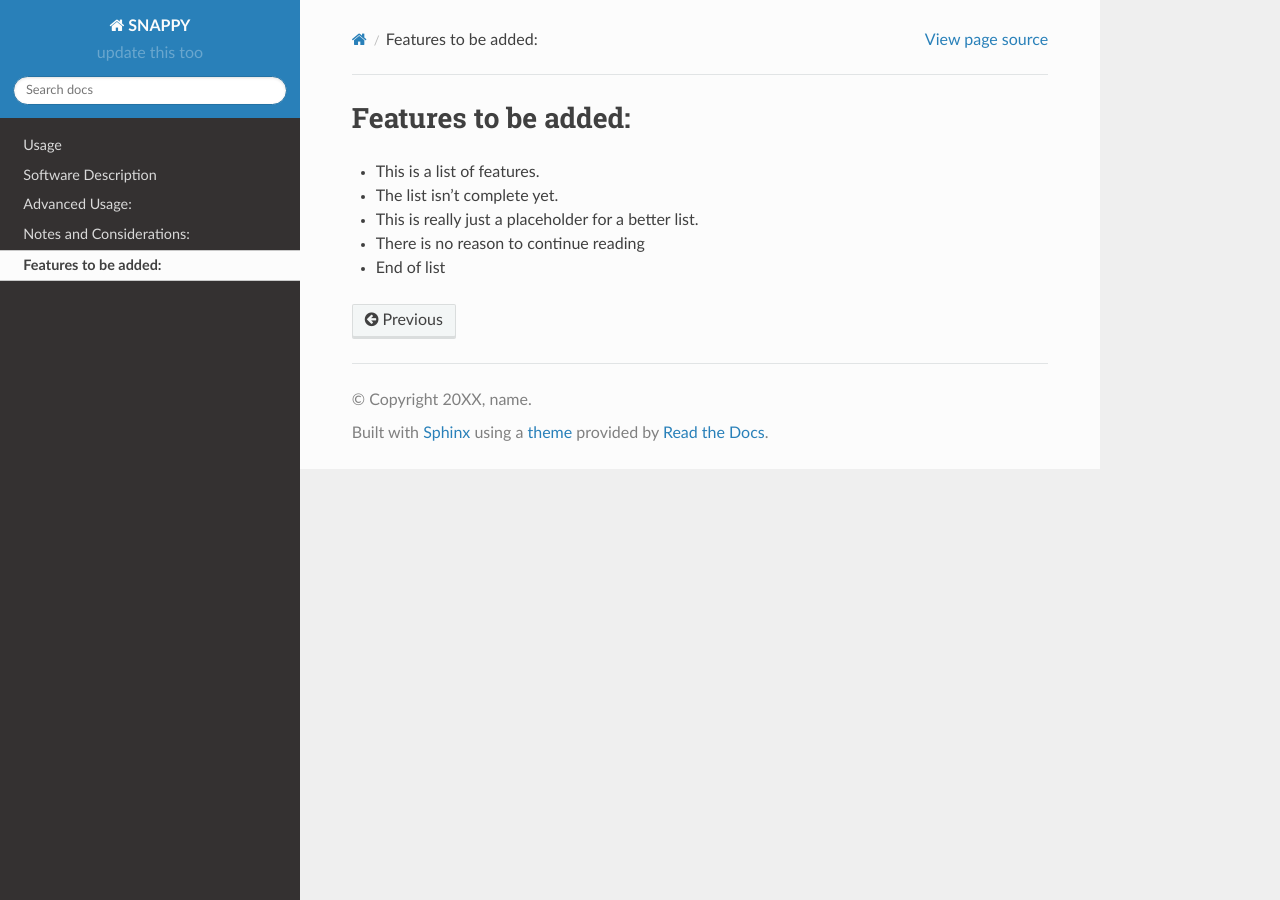
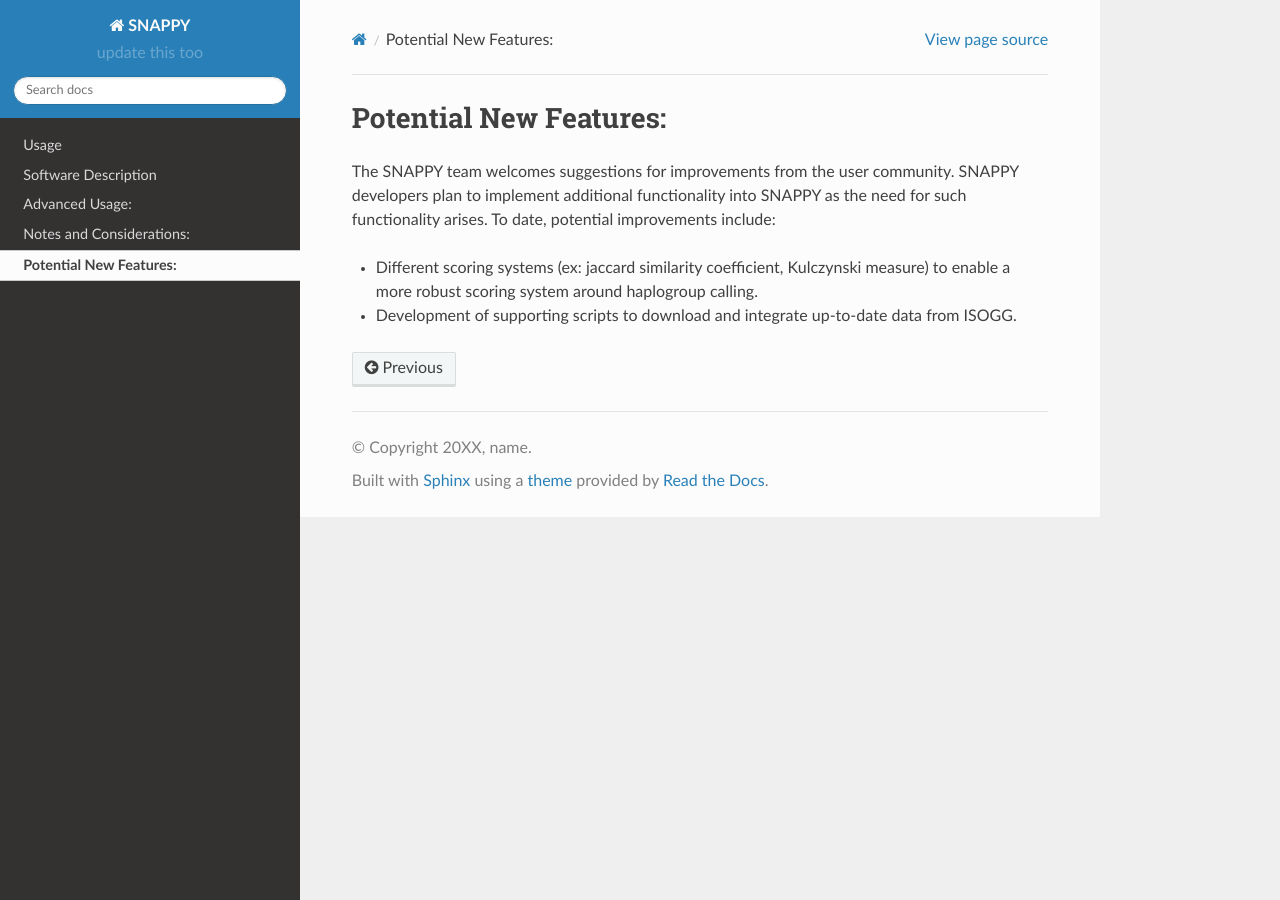
Before and after one commit to chrisgene/snappy, a Sphinx documentation site: the page built from docs/source/new_features.rst, in a window 1280 px wide. Built offline with Sphinx 7.4.7 and the Read the Docs theme 2.0.0, drawn with Linux system fonts in a browser that asks for light colours.

Commit message:
Update new_features.rst

```diff
--- a/docs/source/new_features.rst
+++ b/docs/source/new_features.rst
@@ -1,8 +1,7 @@
-Features to be added:
-=====================
+Potential New Features:
+=======================
 
-- This is a list of features.
-- The list isn't complete yet.
-- This is really just a placeholder for a better list.
-- There is no reason to continue reading
-- End of list
+The SNAPPY team welcomes suggestions for improvements from the user community. SNAPPY developers plan to implement additional functionality into SNAPPY as the need for such functionality arises. To date, potential improvements include:
+
+- Different scoring systems (ex: jaccard similarity coefficient, Kulczynski measure) to enable a more robust scoring system around haplogroup calling.
+- Development of supporting scripts to download and integrate up-to-date data from ISOGG.
```
